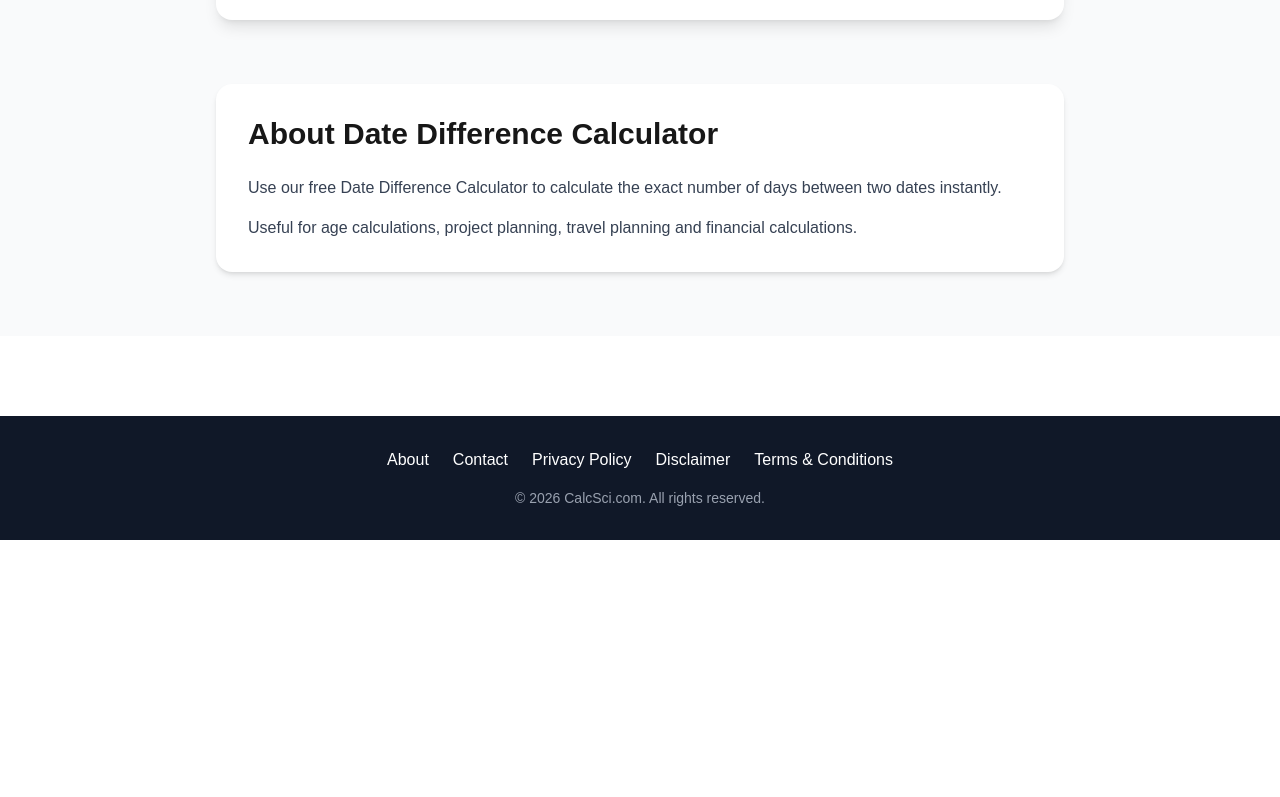
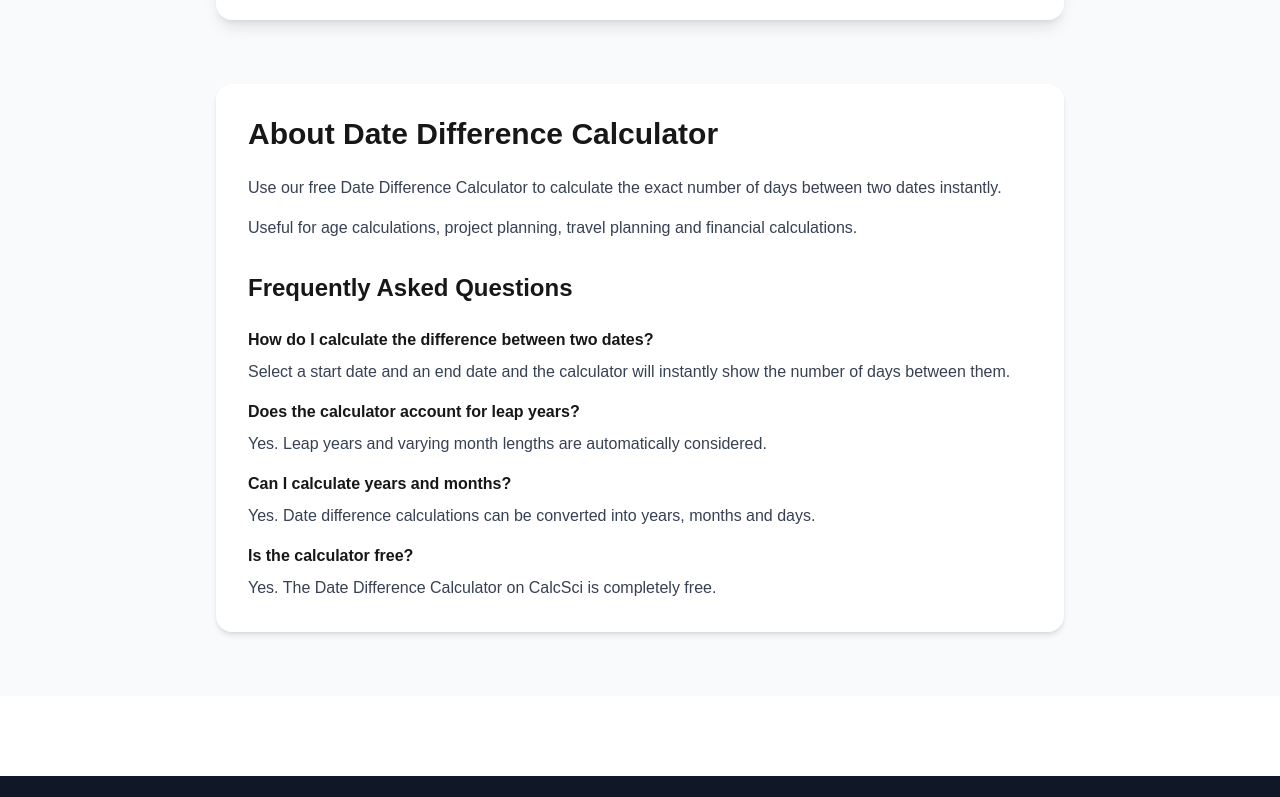
Before and after one commit to CalcSci/calcsci, a Next.js app: page /utility/date-difference-calculator in a window 1280 px wide. Shown: the part 606-1403 px from the top of the page. Before the commit the page ends 1146 px from the top, so only its background shows below. Built offline with nearby package versions, Linux system fonts and the light colour scheme.

Commit message:
Added robots.txt

```diff
--- a/app/utility/date-difference-calculator/page.tsx
+++ b/app/utility/date-difference-calculator/page.tsx
@@ -152,6 +152,33 @@ export default function DateDifferenceCalculatorPage() {
               Useful for age calculations, project planning,
               travel planning and financial calculations.
             </p>
+            <h2 className="text-2xl font-bold mt-8 mb-6">
+              Frequently Asked Questions
+            </h2>
+            <h3 className="font-semibold mb-2">
+              How do I calculate the difference between two dates?
+            </h3>
+            <p className="mb-4 text-gray-700">
+              Select a start date and an end date and the calculator will instantly show the number of days between them.
+            </p>
+            <h3 className="font-semibold mb-2">
+              Does the calculator account for leap years?
+            </h3>
+            <p className="mb-4 text-gray-700">
+              Yes. Leap years and varying month lengths are automatically considered.
+            </p>
+            <h3 className="font-semibold mb-2">
+              Can I calculate years and months?
+            </h3>
+            <p className="mb-4 text-gray-700">
+              Yes. Date difference calculations can be converted into years, months and days.
+            </p>
+            <h3 className="font-semibold mb-2">
+              Is the calculator free?
+            </h3>
+            <p className="text-gray-700">
+              Yes. The Date Difference Calculator on CalcSci is completely free.
+            </p>
           </div>
         </section>
       </main>
```
